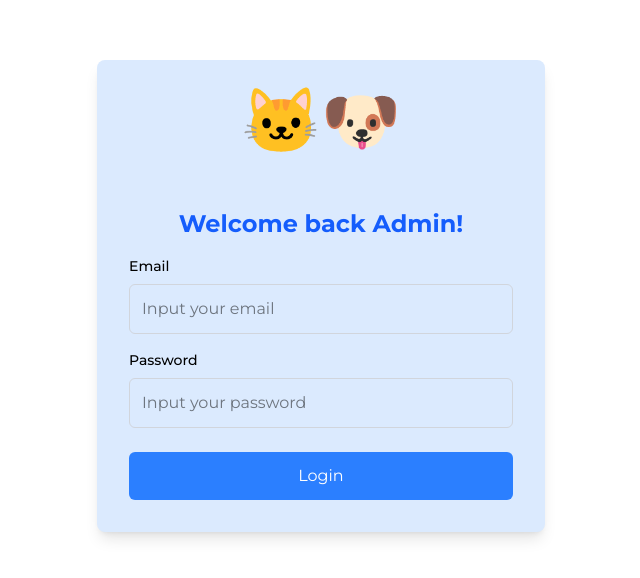
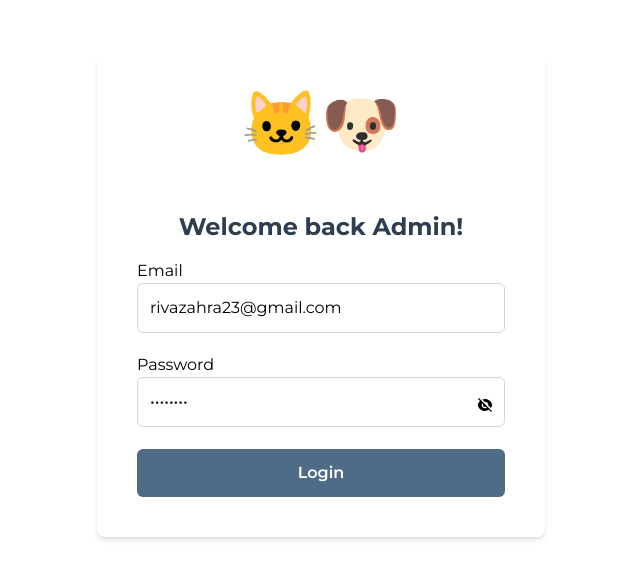
Before and after one commit to rivazahra/petshop, a React (Vite) app: page /login in a window 1280 px wide. Shown: the part 104-682 px from the top of the page, without its empty margins (319-959 px from the left). Built offline with nearby package versions, Linux system fonts and the light colour scheme; no server answers.

Commit message:
Feat Supabase for login

```diff
--- a/package.json
+++ b/package.json
@@ -10,6 +10,7 @@
     "preview": "vite preview"
   },
   "dependencies": {
+    "@supabase/supabase-js": "^2.53.0",
     "@tailwindcss/vite": "^4.1.11",
     "react": "^19.1.0",
     "react-dom": "^19.1.0",
--- a/src/App.jsx
+++ b/src/App.jsx
@@ -13,7 +13,6 @@ function App() {
   return (
     <>
       <Router>
-        <AuthProvider>
           <Routes>
             <Route path="/login" element={<LoginForm />} />
             <Route path="/" element={<Layout />}>
@@ -24,7 +23,6 @@ function App() {
               <Route path="/medical-records" element={<MedicalRecords />} />
                </Route>
             </Routes>
-        </AuthProvider>
       </Router>
     </>
   )
--- /dev/null
+++ b/src/components/Input.jsx
@@ -0,0 +1,35 @@
+import React, { useMemo, useState } from 'react'
+import { RiEyeFill, RiEyeOffFill } from 'react-icons/ri'
+
+const Input = ({ label, id, type, ...props }) => {
+const [showPass, setShowPass] = useState(false)
+
+const inputType = useMemo(() => {
+if (type === 'password') {
+return showPass ? 'text' : 'password';
+}
+return type
+}, [type, showPass])
+return (
+
+<div className='w-full'>
+    <label htmlFor="">{label}</label>
+    <div className='w-full  relative space-y-1.5'>
+        <input type={inputType} id={id} name={id}
+            className='w-full px-3  py-3 border border-gray-300 rounded-md focus:outline-none focus:ring-2 focus:ring-blue-500'
+            {...props} />
+        {type === 'password' && (
+        <button type='button' onClick={()=> setShowPass((prev) => !prev)}
+            className="absolute right-3 top-1/2 -translate-y-1/2">
+            {showPass ?
+            <RiEyeFill /> :
+            <RiEyeOffFill />}
+        </button>
+        )}
+    </div>
+</div>
+
+)
+}
+
+export default Input
--- a/src/components/ProtectedRoute.jsx
+++ b/src/components/ProtectedRoute.jsx
@@ -1,20 +1,20 @@
 import React from 'react'
-import { useAuth } from '../context/AuthProvider'
+// import { useAuth } from '../context/AuthProvider'
 import { Navigate } from 'react-router-dom'
 
 const ProtectedRoute = ({children}) => {
-  const {isAuthenticated, loading} = useAuth()
+  // const {isAuthenticated, loading} = useAuth()
 
-  if(loading){
-    return (
-       <div className="min-h-screen flex items-center justify-center">
-        <div className="animate-spin rounded-full h-12 w-12 border-b-2 border-blue-500"></div>
-      </div>
-    )
-  }
+  // if(loading){
+  //   return (
+  //      <div className="min-h-screen flex items-center justify-center">
+  //       <div className="animate-spin rounded-full h-12 w-12 border-b-2 border-blue-500"></div>
+  //     </div>
+  //   )
+  // }
 
-  // ✅ Return statement harus di dalam function
-  return isAuthenticated ? children : <Navigate to="/login" />
+  // // ✅ Return statement harus di dalam function
+  // return isAuthenticated ? children : <Navigate to="/login" />
 }
 
 export default ProtectedRoute
--- a/src/components/layout/Sidebar.jsx
+++ b/src/components/layout/Sidebar.jsx
@@ -1,4 +1,4 @@
-import { Link, NavLink } from "react-router-dom";
+import { Link, NavLink, redirect, useNavigate } from "react-router-dom";
 import { FaCat } from "react-icons/fa";
 import {
   MdArrowForwardIos, MdDashboard
@@ -6,32 +6,39 @@ import {
 } from "react-icons/md";
 import { IoIosAdd, IoIosAddCircleOutline } from "react-icons/io";
 import { LuNotebookPen } from "react-icons/lu";
-import { IoAddCircle, IoSearch } from "react-icons/io5";
+import { IoAddCircle, IoLogOut, IoSearch } from "react-icons/io5";
 import { useState } from "react";
+import { supabase } from "../../utils/supabase/client";
+import { createClient } from "@supabase/supabase-js";
 export default function Sidebar({ collapsed, onToogle, setCollapse }) {
   const [currentPath, setCurrentPath] = useState('/')
 
-
+  const navigate = useNavigate()
 
   const menuItems = [
     {
-      path: '/dashboard', icon:
+      id: 1, path: '/dashboard', icon:
         <MdDashboard />, text: 'Dashboard'
     },
     {
-      path: '/add-patient', icon:
+      id: 2, path: '/add-patient', icon:
         <IoIosAddCircleOutline />, text: 'Tambah pasien'
     },
     {
-      path: '/search-patient', icon:
+      id: 3, path: '/search-patient', icon:
         <IoSearch />, text: 'Cari pasien'
     },
     {
-      path: '/medical-records', icon:
+      id: 4, path: '/medical-records', icon:
         <LuNotebookPen />, text: 'Rekam medis'
-    }
+    },
   ]
 
+  const handleLogOut = async () => {
+    await supabase.auth.signOut()
+    navigate('/login')
+
+  }
   return (
     <>
       <div className={`left-0 top-0 overflow-hidden z-50 bg-[#2c3e50] ${collapsed ? 'w-17' : 'w-72'} h-screen
@@ -43,18 +50,18 @@ export default function Sidebar({ collapsed, onToogle, setCollapse }) {
         <div className="flex gap-4 mb-14 items-center">
           <FaCat className="w-8 h-8  rounded-lg flex items-center justify-center text-xl flex-shrink-0 z-10" />
           <div className={`font-bold text-3xl transition-opacity duration-300 ${collapsed ? 'opacity-0'
-            : 'opacity-100'}`}>Pet Care</div>
+            : 'opacity-100'}`}>VetCare</div>
         </div>
 
-        <nav className={`flex flex-col gap-10 text-xl font-medium space-y-3 transition-opacity duration-300 ${collapsed
+        <nav className={`flex flex-col gap-10 text-xl font-medium  space-y-3 transition-opacity duration-300 ml-2 ${collapsed
           ? 'opacity-0' : 'opacity-100'}`}>
 
           {/* const isActive = currentPath === item.path */}
           {menuItems.map((item) => (
 
-            <NavLink to={item.path} onClick={() => {
+            <NavLink to={item.path} key={item.id} onClick={() => {
               setCurrentPath(item.path)
-              setCollapse(true)
+              // setCollapse(true)
             }}
               className={({ isActive }) => `
                 flex items-center gap-3 py-3 px-3 rounded-lg transition-all duration-200 whitespace-nowrap group
@@ -69,6 +76,13 @@ export default function Sidebar({ collapsed, onToogle, setCollapse }) {
           )
           )}
 
+          <nav className="flex items-center py-3 px-3 cursor-pointer gap-2 text-white/80 hover:text-white mr-2 rounded-lg hover:bg-white/10" onClick={handleLogOut}>
+            <IoLogOut size={25} />
+            <span className="">Log out</span>
+          </nav>
+
+
+
         </nav>
       </div>
 
--- a/src/components/login/InputLogin.jsx
+++ /dev/null
@@ -1,11 +0,0 @@
-import React from 'react'
-
-const InputLogin = () => {
-  return (
-    <div>
-
-    </div>
-  )
-}
-
-export default InputLogin
--- a/src/components/login/LoginForm.jsx
+++ b/src/components/login/LoginForm.jsx
@@ -1,16 +1,17 @@
 import React, { useState } from 'react'
 import { useNavigate } from 'react-router-dom'
-import { useAuth } from '../../context/AuthProvider'
+import Input from '../Input'
+import { login } from '../../utils/authService'
 
 const LoginForm = () => {
   const [formData, setFormData] = useState({
-    email: '',
-    password: '',
+    email: 'rivazahra23@gmail.com',
+    password: 'admin123',
   })
   const [loading, setLoading] = useState(false)
   const [error, setError] = useState('')
 
-  const { login } = useAuth()
+  // const { login } = useAuth()
   const navigate = useNavigate()
 
   const handleChange = (e) => {
@@ -23,15 +24,12 @@ const LoginForm = () => {
   }
   const handleSubmit = async (e) => {
     e.preventDefault()
-
     if (!formData.email || !formData.password) {
       setError('Please fill in all fields')
       return
     }
-
     setLoading(true)
     setError('')
-
     try {
       await login(formData.email, formData.password)
       navigate('/dashboard')
@@ -43,31 +41,31 @@ const LoginForm = () => {
   }
 
   return (
-    <div className="min-h-screen flex justify-center items-center p-5 m-auto my-auto">
-      <div className="bg-blue-100 w-1/2 max-w-md p-8 rounded-lg shadow-lg items-center">
+    <div className="min-h-screen gap-5 color-[#2c3e50] w-full flex flex-col justify-center items-center  ">
+      <div className="w-full  max-w-md min-w-[24rem] bg-white rounded-lg shadow-md p-6 md:p-10">
         <div className="text-center">
           <span className="pet-icon">🐱🐶</span>
-          <h1 className="text-2xl font-bold text-blue-600">Welcome back Admin!</h1>
+          <h1 className="text-2xl font-bold text-[#2c3e50]">Welcome back Admin!</h1>
         </div>
-        <form id='login-form' action="" onSubmit={handleSubmit} className="space-y-6">
-          <div className="my-4">
-            <label className="block text-sm font-medium mb-2">Email</label>
-            <input type="email" name="email" value={formData.email} placeholder="Input your email" onChange={handleChange} className="w-full p-3 border border-gray-300 rounded-md focus:outline-none focus:ring-2 focus:ring-blue-500" />
+        <form id='login-form' onSubmit={handleSubmit} className="space-y-6">
+          <div className="my-4 w-full space-y-5">
+            <Input onChange={handleChange} id={'email'} label={'Email'} type='email'
+              defaultValue='rivazahra23@gmail.com' placeholder='rivazahra23@gmail.com' required />
+            <Input onChange={handleChange} id={'password'} label={'Password'} type='password'
+              defaultValue="admin123" placeholder='admin123' required />
           </div>
-          <div className="mb-6">
-            <label className="block text-sm font-medium mb-2">Password</label>
-            <input
-              type="password"
-              value={formData.password}
-              name="password"
-              placeholder="Input your password"
-              onChange={handleChange}
-              className="w-full p-3 border border-gray-300 rounded-md focus:outline-none focus:ring-2 focus:ring-blue-500"
-            />
-          </div>
-          <button className="w-full bg-blue-500 text-white py-3 rounded-md hover:bg-blue-600 transition-colors" disabled={loading}>
+
+          <button type='submit'
+            className="font-semibold w-full cursor-pointer bg-[#4e6b88] text-white py-3 rounded-md hover:bg-[#2c3e50] transition-colors"
+            disabled={loading}>
             {loading ? 'Logging in....' : 'Login'}
           </button>
+          {error && (
+            <div className='text-red-700 font-semibold'>
+          | {error}
+          </div>
+          )}
+
         </form>
       </div>
     </div>
--- /dev/null
+++ b/src/utils/authService.js
@@ -0,0 +1,12 @@
+import { supabase } from "./supabase/client"
+
+export const login = async (email,password)=>{
+    const {data,error}= await supabase.auth.signInWithPassword({email,password})
+
+    if(error) throw error;
+    return data;
+}
+
+export const logout = async()=>{
+    await supabase.auth.signOut()
+}
--- /dev/null
+++ b/src/utils/supabase/client.js
@@ -0,0 +1,7 @@
+import { createClient } from "@supabase/supabase-js";
+
+const supabaseUrl = import.meta.env.VITE_SUPABASE_URL;
+const supabaseAnonKey = import.meta.env.VITE_SUPABASE_ANON_KEY;
+
+
+export const supabase= createClient(supabaseUrl, supabaseAnonKey)
```
